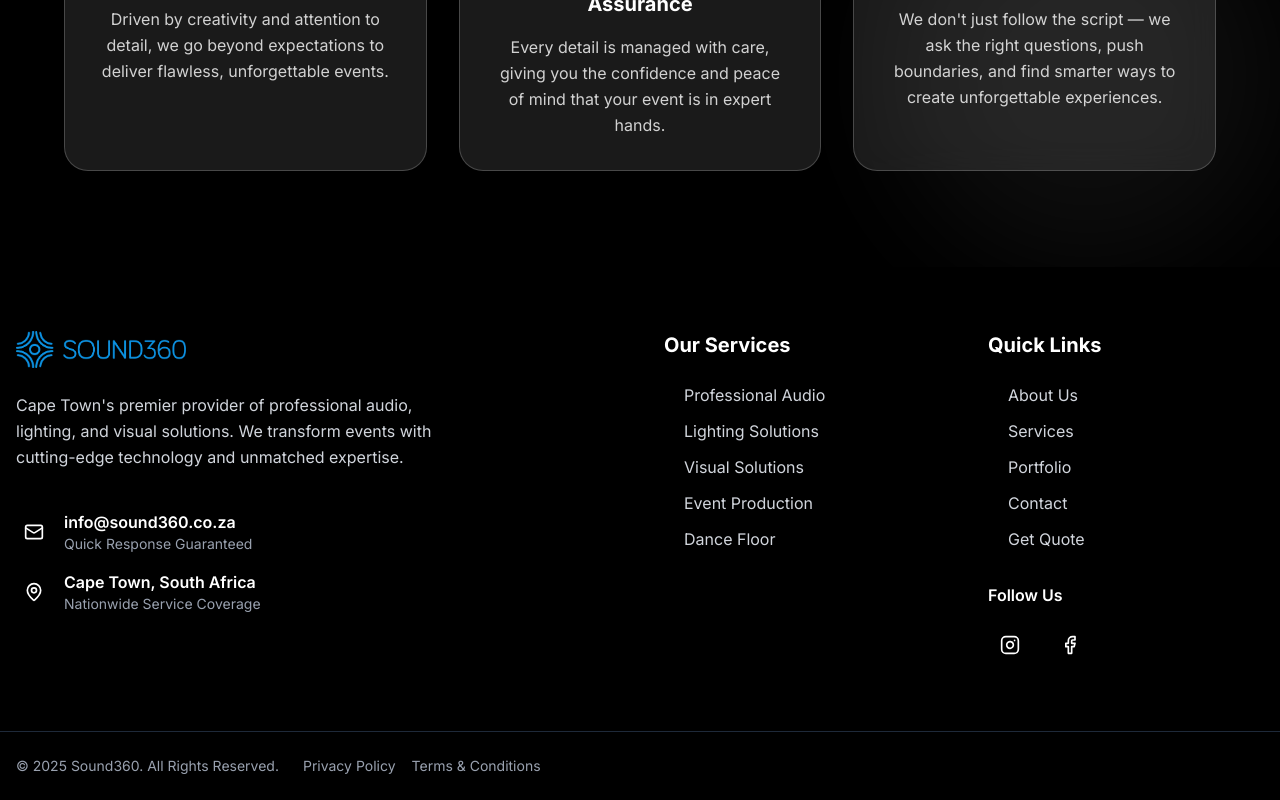
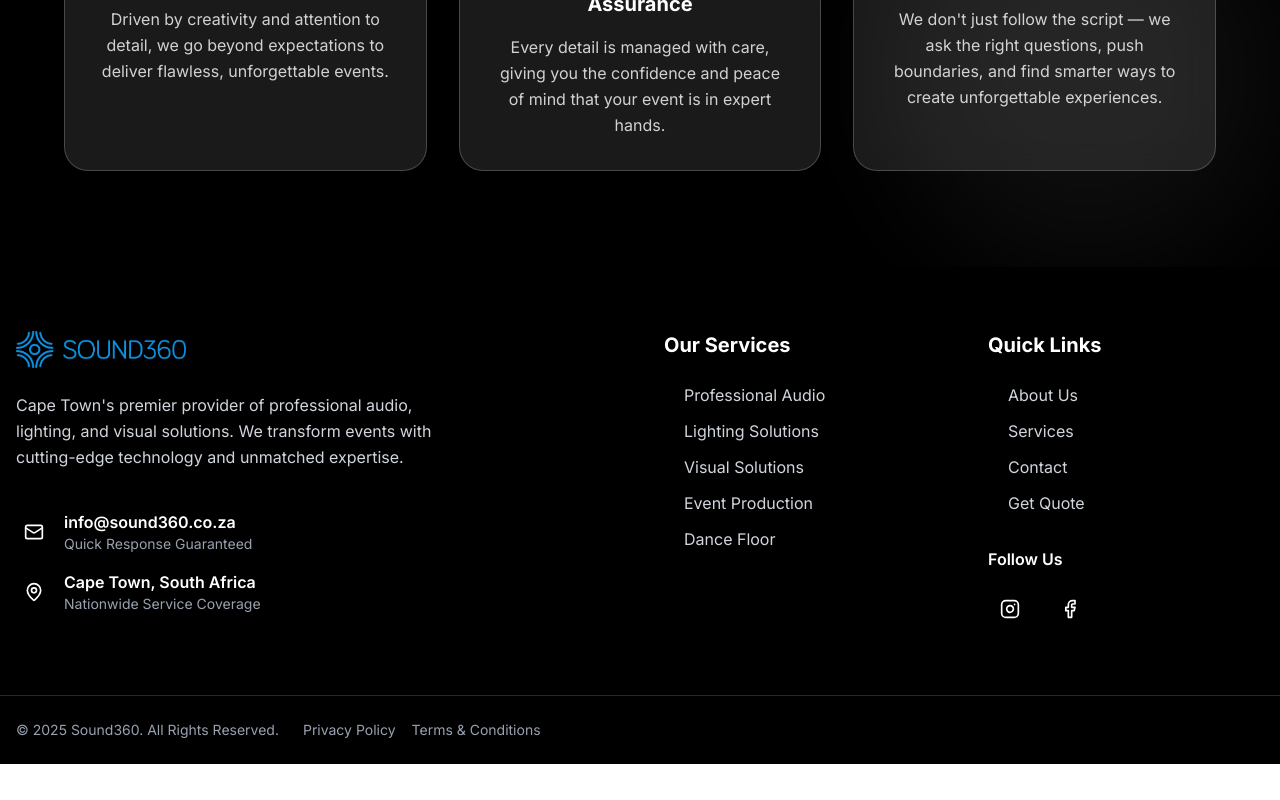
Before and after one commit to SOUND360G/sound360, a Next.js app: page / in a window 1280 px wide. Shown: the part 4708-5508 px from the top of the page. After the commit the page ends 5472 px from the top, so only its background shows below. Built offline with nearby package versions, Linux system fonts and the light colour scheme; some icons are missing.

Commit message:
remove gallery

```diff
--- a/components/footer.tsx
+++ b/components/footer.tsx
@@ -14,7 +14,6 @@ export function Footer() {
   const quickLinks = [
     { name: "About Us", href: "/about" },
     { name: "Services", href: "/services" },
-    { name: "Portfolio", href: "/gallery" },
     { name: "Contact", href: "/contact" },
     { name: "Get Quote", href: "/contact" },
   ]
```
